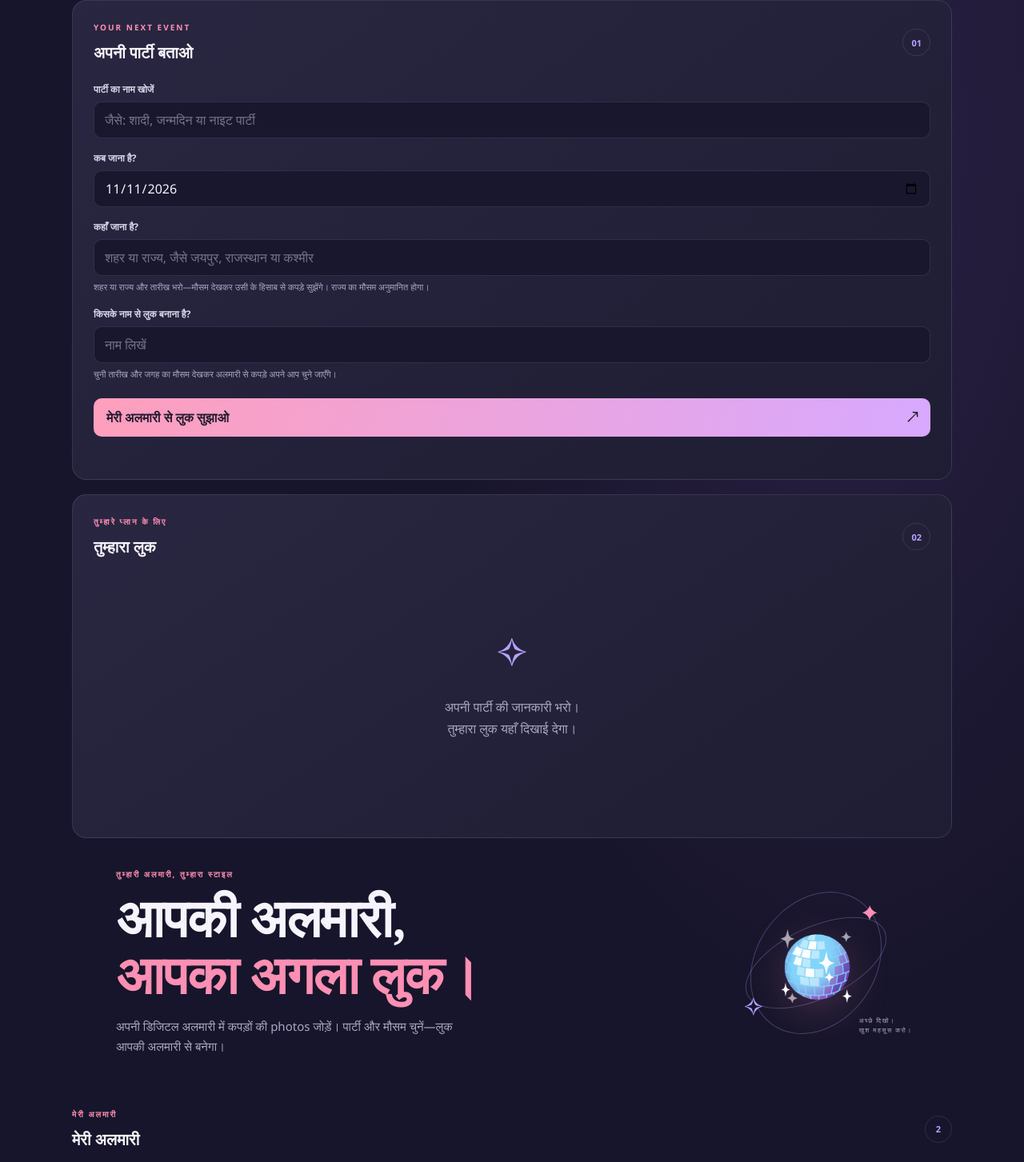
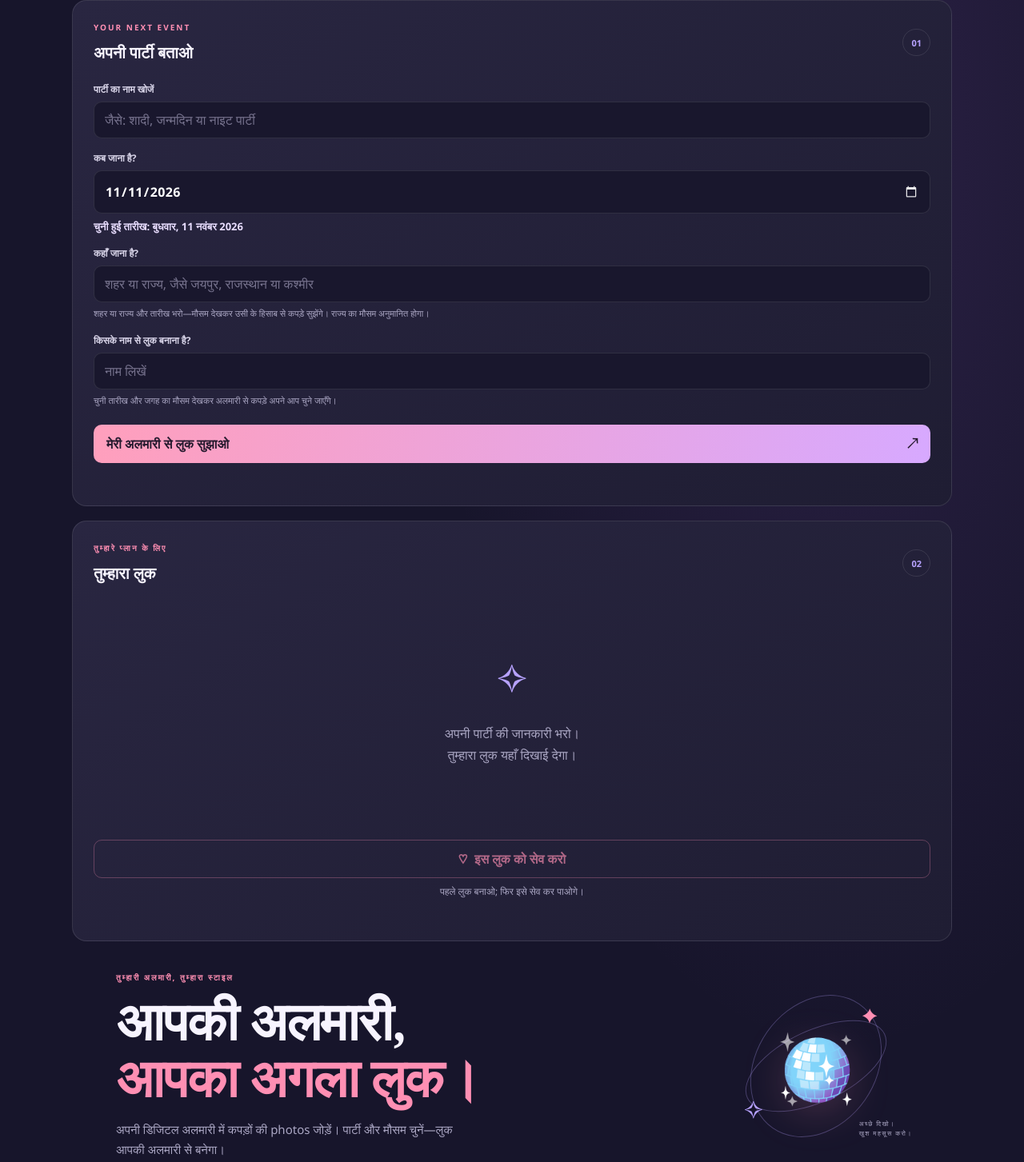
Before and after one commit to shubham028k/party-outfit-planner, a Flask app: page / in a window 1280 px wide. Shown: the part 78-1531 px from the top of the page at 80% size. Run offline with Flask 3, Linux system fonts and the light colour scheme; a user stored in the database is signed in; data comes from the database, SQL or seed files in the repository; data that the repository does not hold is empty.

Commit message:
Remove clothing color combinations section

```diff
--- a/backend/static/script.js
+++ b/backend/static/script.js
@@ -6,6 +6,7 @@ const resultPlaceholder = document.getElementById("resultPlaceholder");
 const outfitResult = document.getElementById("outfitResult");
 const partySearchInput = document.getElementById("partySearch");
 const eventDateInput = document.getElementById("eventDate");
+const eventDatePreview = document.getElementById("eventDatePreview");
 const eventLocationInput = document.getElementById("eventLocation");
 const personNameInput = document.getElementById("personName");
 const wardrobeSearch = document.getElementById("wardrobeSearch");
@@ -21,6 +22,20 @@ function dateInputValue(date) {
 
 eventDateInput.min = dateInputValue(new Date());
 eventDateInput.value = eventDateInput.min;
+
+function updateEventDatePreview() {
+  if (!eventDatePreview || !eventDateInput.value) return;
+  const date = new Date(eventDateInput.value + "T00:00:00");
+  const formattedDate = new Intl.DateTimeFormat(
+    appLanguage === "en" ? "en-IN" : "hi-IN",
+    { weekday: "long", day: "numeric", month: "long", year: "numeric" }
+  ).format(date);
+  eventDatePreview.textContent = appLanguage === "en"
+    ? "Selected date: " + formattedDate
+    : "चुनी हुई तारीख: " + formattedDate;
+}
+
+eventDateInput.addEventListener("change", updateEventDatePreview);
 
 async function readJsonResponse(response) {
   const contentType = (response.headers.get("content-type") || "").toLowerCase();
@@ -1411,6 +1426,7 @@ function applyPageLanguage() {
   appLanguage = languageSelect.value;
   localStorage.setItem("lookbook-language", appLanguage);
   document.documentElement.lang = appLanguage;
+  updateEventDatePreview();
 
   setEnglish(
     ".topbar-note",
@@ -1448,6 +1464,7 @@ function applyPageLanguage() {
   setEnglish("#designIdea .eyebrow", "DESIGN INSPIRATION", false, "डिज़ाइन की झलक");
   setEnglish("#colorIdeasTitle", "Clothing and shoe color combinations");
   setEnglish("#saveButton span", "Save this look");
+  setEnglish("#saveHint", "Create a look first; then you can save it.", false, "पहले लुक बनाओ; फिर इसे सेव कर पाओगे।");
   document.querySelectorAll(".outfit-item small").forEach((item, index) => {
     const labels = ["Top", "Bottom", "Shoes", "Accessory", "Glasses"];
     const original = ["ऊपर", "नीचे", "जूते", "एक्सेसरी", "चश्मा"];
--- a/backend/static/style.css
+++ b/backend/static/style.css
@@ -302,6 +302,38 @@ select:focus,
 .planner-input::placeholder,
 .wardrobe-search::placeholder {
   color: #77738e;
+}
+
+.planner-input[type="date"] {
+  height: 54px;
+  color-scheme: dark;
+  color: #fff;
+  font-size: 16px;
+  font-weight: 600;
+  letter-spacing: 0.02em;
+}
+
+.planner-input[type="date"]::-webkit-calendar-picker-indicator {
+  cursor: pointer;
+  filter: brightness(0) invert(1);
+  opacity: 0.9;
+}
+
+.date-preview {
+  display: block;
+  min-height: 18px;
+  margin-top: 7px;
+  color: #e8ddff;
+  font-size: 13px;
+  font-weight: 600;
+}
+
+.save-hint {
+  display: block;
+  margin-top: 8px;
+  color: var(--muted);
+  font-size: 12px;
+  text-align: center;
 }
 
 .primary-button,
--- a/backend/templates/index.html
+++ b/backend/templates/index.html
@@ -5,7 +5,7 @@
   <meta name="viewport" content="width=device-width, initial-scale=1.0">
   <meta name="theme-color" content="#17152b">
   <title>पार्टी आउटफिट प्लानर · LOOKBOOK</title>
-  <link rel="stylesheet" href="{{ url_for('static', filename='style.css') }}?v=20261111-6">
+  <link rel="stylesheet" href="{{ url_for('static', filename='style.css') }}?v=20261111-7">
 </head>
 <body>
   <div class="page-shell">
@@ -55,6 +55,7 @@
             <label for="eventDate">कब जाना है?</label>
             <input id="eventDate" class="planner-input" name="event_date"
                    type="date" required>
+            <small id="eventDatePreview" class="date-preview" aria-live="polite"></small>
 
             <label for="eventLocation">कहाँ जाना है?</label>
             <input id="eventLocation" class="planner-input" name="location"
@@ -118,15 +119,12 @@
               </div>
             </section>
             <div class="weather-tip"><span>✦</span><p id="weatherTip"></p></div>
-            <section class="color-ideas" aria-labelledby="colorIdeasTitle">
-              <h3 id="colorIdeasTitle">कपड़ों और जूतों के रंगों के मेल</h3>
-              <div id="colorCombinationList" class="color-combination-list"></div>
-            </section>
-            <button id="saveButton" class="secondary-button" type="button">
-              ♡ <span>इस लुक को सेव करो</span>
-            </button>
-            <p id="saveMessage" class="save-message" aria-live="polite"></p>
           </div>
+          <button id="saveButton" class="secondary-button" type="button" disabled>
+            ♡ <span>इस लुक को सेव करो</span>
+          </button>
+          <small id="saveHint" class="save-hint">पहले लुक बनाओ; फिर इसे सेव कर पाओगे।</small>
+          <p id="saveMessage" class="save-message" aria-live="polite"></p>
         </div>
       </section>
 
@@ -253,6 +251,6 @@
     </footer>
   </div>
 
-  <script src="{{ url_for('static', filename='script.js') }}?v=20261111-11"></script>
+  <script src="{{ url_for('static', filename='script.js') }}?v=20261111-12"></script>
 </body>
 </html>
```
